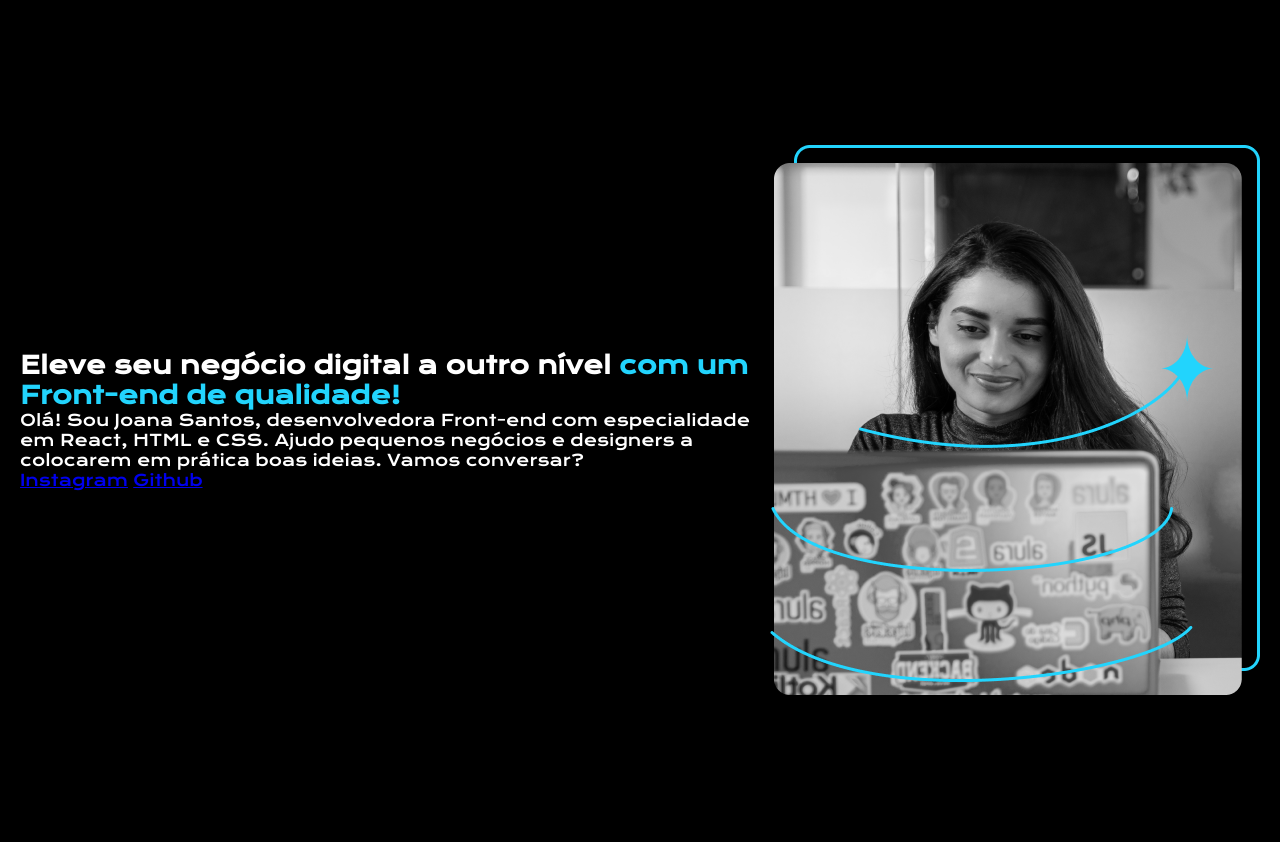
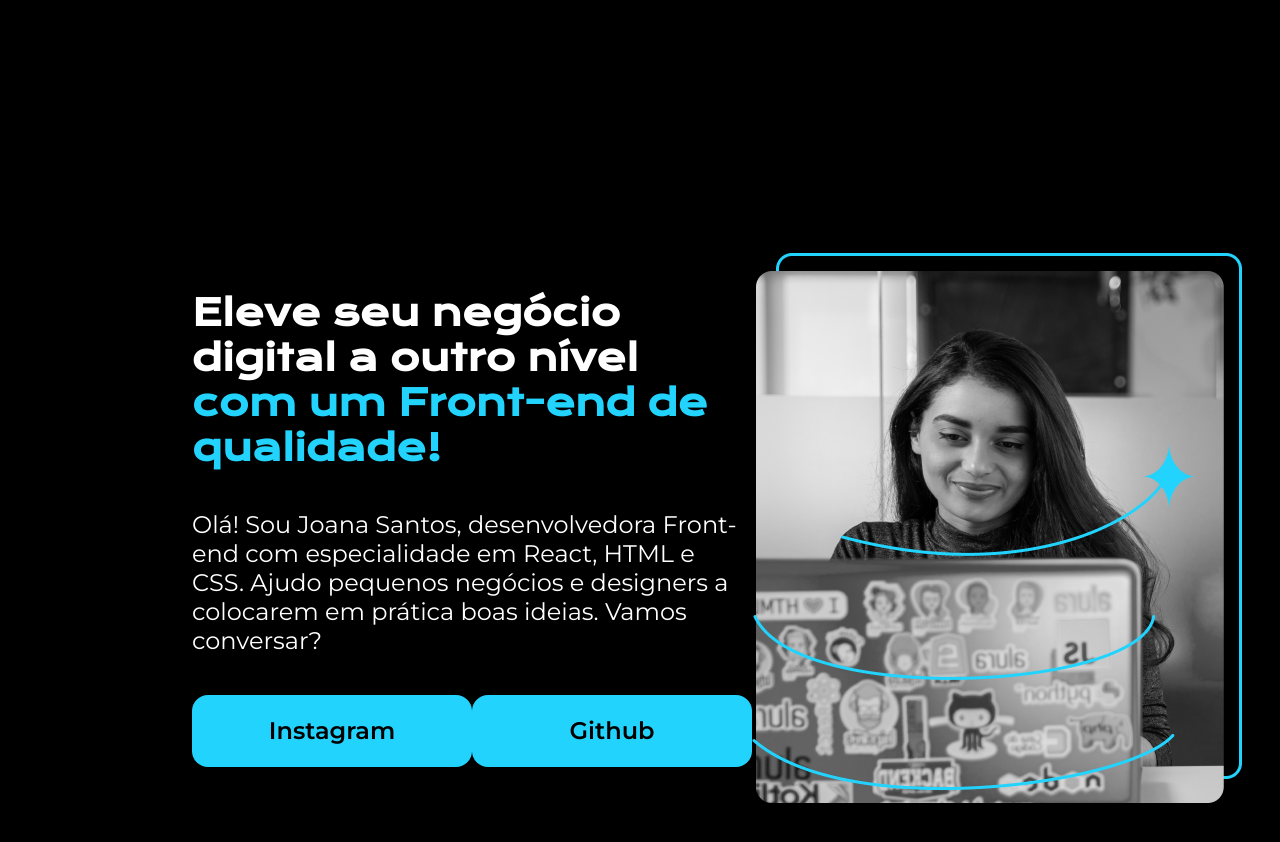
Before and after one commit to caiovsilvalb/html-css, a plain HTML site: page desafioalura1/index.html in a window 1280 px wide. Drawn offline with nearby package versions, Linux system fonts and the light colour scheme.

Commit message:
rumo ao módulo 3

```diff
--- a/desafioalura1/index.html
+++ b/desafioalura1/index.html
@@ -11,11 +11,13 @@
 
     </header>
     <main class="apresentacao">
-        <section>
-            <h1>Eleve seu negócio digital a outro nível <strong class="titulo-destaque">com um Front-end de qualidade!</strong></h1>
-            <p>Olá! Sou Joana Santos, desenvolvedora Front-end com especialidade em React, HTML e CSS. Ajudo pequenos negócios e designers a colocarem em prática boas ideias. Vamos conversar?</p>
-            <a href="#"> Instagram</a>
-            <a href="#"> Github</a>
+        <section class="apresentacao__conteudo">
+            <h1 class="apresentacao__conteudo__titulo">Eleve seu negócio digital a outro nível <strong class="titulo-destaque">com um Front-end de qualidade!</strong></h1>
+            <p class="apresentacao__conteudo__texto">Olá! Sou Joana Santos, desenvolvedora Front-end com especialidade em React, HTML e CSS. Ajudo pequenos negócios e designers a colocarem em prática boas ideias. Vamos conversar?</p>
+            <div class="apresentacao__links">
+                <a href="#" class="apresentacao__links__links"> Instagram</a>
+                <a href="#" class="apresentacao__links__links"> Github</a>
+            </div>
         </section>
         <img src="Imagem.png" alt="Foto da menina programando">
     </main>
--- a/desafioalura1/style.css
+++ b/desafioalura1/style.css
@@ -1,5 +1,6 @@
 @charset "UTF-8";
 @import url('https://fonts.googleapis.com/css2?family=Krona+One&display=swap');
+@import url('https://fonts.googleapis.com/css2?family=Montserrat:ital,wght@0,100..900;1,100..900&display=swap');
 
 * {
     margin: 0;
@@ -8,7 +9,6 @@
 
 body {
     height: 100vh;
-    font-family: 'krona one';
     box-sizing: border-box;
     background-color: black;
     color: white;
@@ -20,14 +20,52 @@ body {
 .apresentacao {
     display: flex;
     align-items: center;
+    justify-content: space-between;
+    margin: 10% 15%;
     height: 100vh;
     background-color: black;
     color: white;
-    padding: 20px;
-    justify-content: space-between;
 
+}
+
+.apresentacao__conteudo {
+    width: 615px;
+    display: flex;
+    flex-direction: column;
+    gap: 40px;
+
+}
+
+.apresentacao__conteudo__titulo {
+    font-size: 36px;
+    font-family: 'krona one', sans-serif;
+}
+
+.apresentacao__conteudo__texto {
+    font-size: 24px;
+    font-family: 'Montserrat', sans-serif;
 }
 
 .titulo-destaque {
     color: #22D4FD;
 }
+
+.apresentacao__links {
+    display: flex;
+    justify-content: space-between;
+}
+
+.apresentacao__links__links {
+    background-color: #22D4FD;
+    width: 280px;
+    text-align: center;
+    border-radius: 16px;
+    font-size: 24px;
+    font-weight: 600;
+    padding: 21.5px 0px;
+    text-decoration: none;
+    color: #000;
+    font-family: 'Montserrat', sans-serif;
+
+
+}
```
